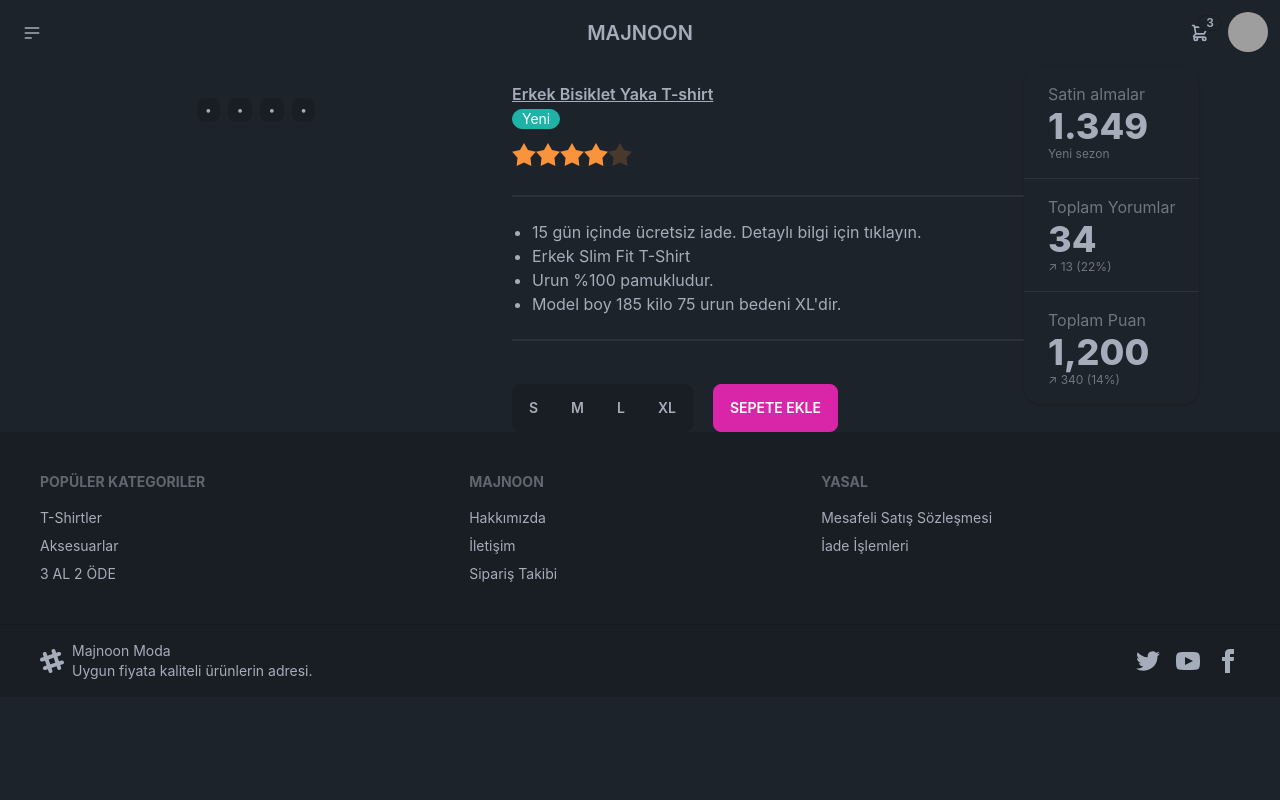
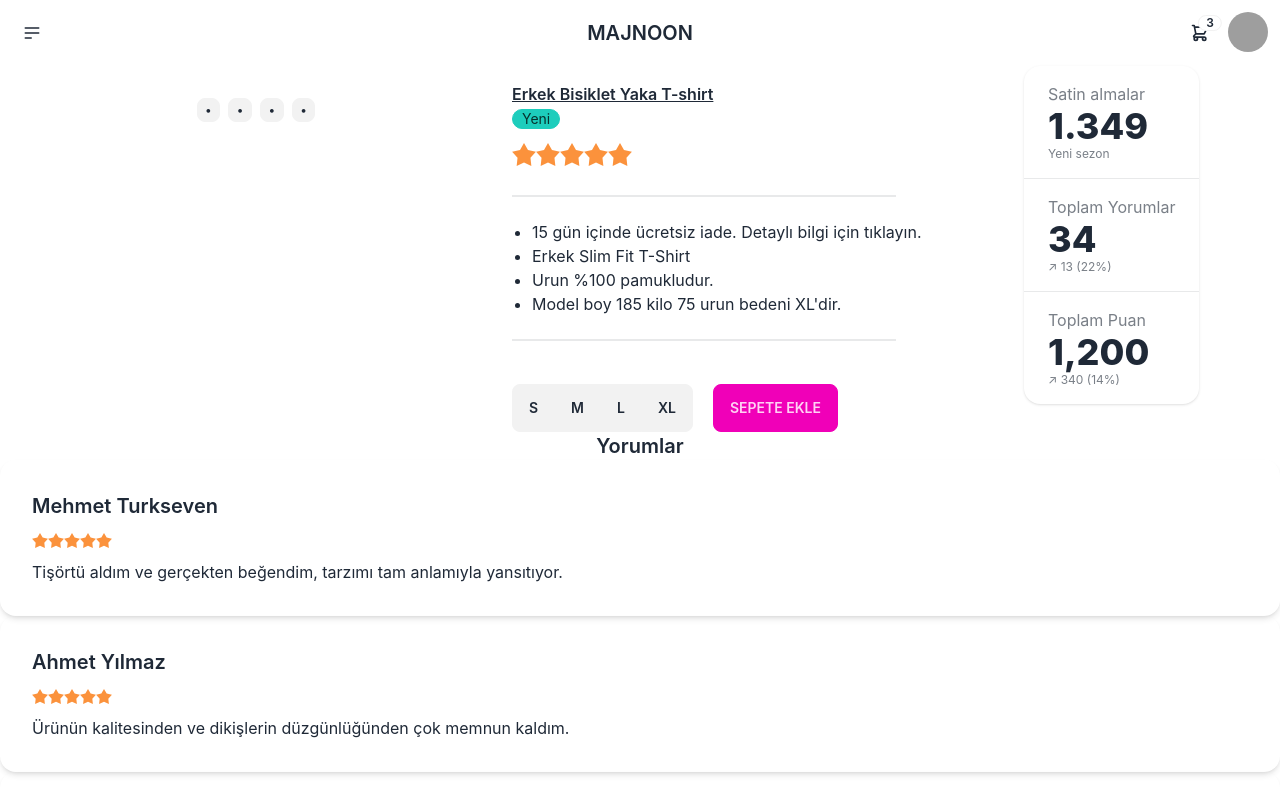
Before and after one commit to tugraturkseven/majnoon-website, a React (Create React App) app: page /details in a window 1280 px wide. Shown: the top 800 px of the page. Built offline with nearby package versions, Linux system fonts and the light colour scheme; grey boxes are pictures that could not be loaded; a web font is replaced by a local one.

Commit message:
Comments component created.

```diff
--- a/src/App.js
+++ b/src/App.js
@@ -9,14 +9,14 @@ import ShippingLogin from "./pages/ShippingLogin";
 
 function App() {
   return (
-    <div className="min-h-screen" data-theme='dark'>
+    <div className="min-h-screen" data-theme='light'>
       <Navbar></Navbar>
       <BrowserRouter>
         <Routes>
           <Route path="/" element={<Main />} />
           <Route path={"/details"} element={<Detail />} />
           <Route path={"/basket"} element={<Basket />} />
-          <Route path={'/shipping'} element={<ShippingLogin />}></Route>
+          <Route path={'/basketlogin'} element={<ShippingLogin />}></Route>
         </Routes>
       </BrowserRouter>
       <Footer></Footer>
--- /dev/null
+++ b/src/components/Comments.js
@@ -0,0 +1,22 @@
+import React from 'react'
+
+function Comments(props) {
+
+    return (
+        <div className="card w-full shadow-md">
+            <div className="card-body">
+                <h2 className="card-title">{props.name}</h2>
+                <div className="rating w-20">
+                    <input type="radio" name="rating-2" className="mask mask-star-2 bg-orange-400" checked={props.rate === 1} />
+                    <input type="radio" name="rating-2" className="mask mask-star-2 bg-orange-400" checked={props.rate === 2} />
+                    <input type="radio" name="rating-2" className="mask mask-star-2 bg-orange-400" checked={props.rate === 3} />
+                    <input type="radio" name="rating-2" className="mask mask-star-2 bg-orange-400" checked={props.rate === 4} />
+                    <input type="radio" name="rating-2" className="mask mask-star-2 bg-orange-400" checked={props.rate === 5} />
+                </div>
+                <p>{props.comment}</p>
+            </div>
+        </div>
+    )
+}
+
+export default Comments
--- a/src/pages/Basket.js
+++ b/src/pages/Basket.js
@@ -8,7 +8,7 @@ function Basket() {
         <div className='grid grid-flow-row grid-cols-3'>
             <Table />
             <div className='col-span-1 flex-col px-10'>
-                <a href='/shipping' className="btn btn-warning w-full mb-5">SIPARISI TAMAMLA</a>
+                <a href='/basketlogin' className="btn btn-warning w-full mb-5">SIPARISI TAMAMLA</a>
                 <div className='bg-neutral-content'>
                     <table className='table'>
                         <tbody>
@@ -39,7 +39,7 @@ function Basket() {
                     </label>
                 </div>
 
-                <a href='/shipping' className="btn btn-warning w-full mt-5">SIPARISI TAMAMLA</a>
+                <a href='/basketlogin' className="btn btn-warning w-full mt-5">SIPARISI TAMAMLA</a>
             </div>
 
         </div>
--- a/src/pages/Detail.js
+++ b/src/pages/Detail.js
@@ -1,8 +1,27 @@
 import React from 'react'
 import Carousel from '../components/Carousel'
 import Stats from '../components/Stats'
+import Comments from '../components/Comments'
+
+
+function getComments() {
+    const comArr = ['Tişörtü aldım ve gerçekten beğendim, tarzımı tam anlamıyla yansıtıyor.', 'Ürünün kalitesinden ve dikişlerin düzgünlüğünden çok memnun kaldım.', 'Teslimat süresi beklediğimden biraz daha uzun sürdü, biraz sabır gerektirdi.', 'Müşteri hizmetleri ekibi ile iletişim kurmak oldukça zor oldu, yanıtlar geç ve yetersizdi.', 'İndirimlerden faydalandım ve kaliteli bir ürünü uygun fiyata aldım.']
+    const nameArr = ['Mehmet Turkseven', 'Ahmet Yılmaz', 'Ayşe Yılmaz', 'Fatma Yılmaz', 'Mehmet Yılmaz'];
+    const rateArr = [4, 3, 3, 4, 5];
+    const returnArr = comArr.map((item, index) => {
+        return {
+            comment: item,
+            name: nameArr[index],
+            rate: rateArr[index]
+        }
+    });
+    return returnArr;
+}
 
 function Detail() {
+
+    const comments = getComments();
+
     return (
         <div className='grid grid-cols-10'>
             <div className='col-span-4 w-full pl-16'>
@@ -16,17 +35,17 @@ function Detail() {
                     <input type="radio" name="rating-2" className="mask mask-star-2 bg-orange-400" />
                     <input type="radio" name="rating-2" className="mask mask-star-2 bg-orange-400" />
                     <input type="radio" name="rating-2" className="mask mask-star-2 bg-orange-400" />
+                    <input type="radio" name="rating-2" className="mask mask-star-2 bg-orange-400" />
                     <input type="radio" name="rating-2" className="mask mask-star-2 bg-orange-400" checked />
-                    <input type="radio" name="rating-2" className="mask mask-star-2 bg-orange-400" />
                 </div>
-                <div className="divider"></div>
+                <div className="divider w-96"></div>
                 <ul className='list-disc px-5'>
                     <li>15 gün içinde ücretsiz iade. Detaylı bilgi için tıklayın.</li>
                     <li>Erkek Slim Fit T-Shirt</li>
                     <li>Urun %100 pamukludur.</li>
                     <li>Model boy 185 kilo 75 urun bedeni XL'dir.</li>
                 </ul>
-                <div className="divider"></div>
+                <div className="divider w-96"></div>
                 <div className="join mt-5">
                     <input className="join-item btn" type="radio" name="options" aria-label="S" />
                     <input className="join-item btn" type="radio" name="options" aria-label="M" />
@@ -39,6 +58,12 @@ function Detail() {
             <div className='col-span-2'>
                 <Stats></Stats>
             </div>
+            <div className='col-span-10 '>
+                <h2 className='card-title justify-center items-center'>Yorumlar</h2>
+                {comments.map((item, index) => {
+                    return <Comments key={index} name={item.name} rate={item.rate} comment={item.comment} />
+                })}
+            </div>
         </div>
 
     )
```
